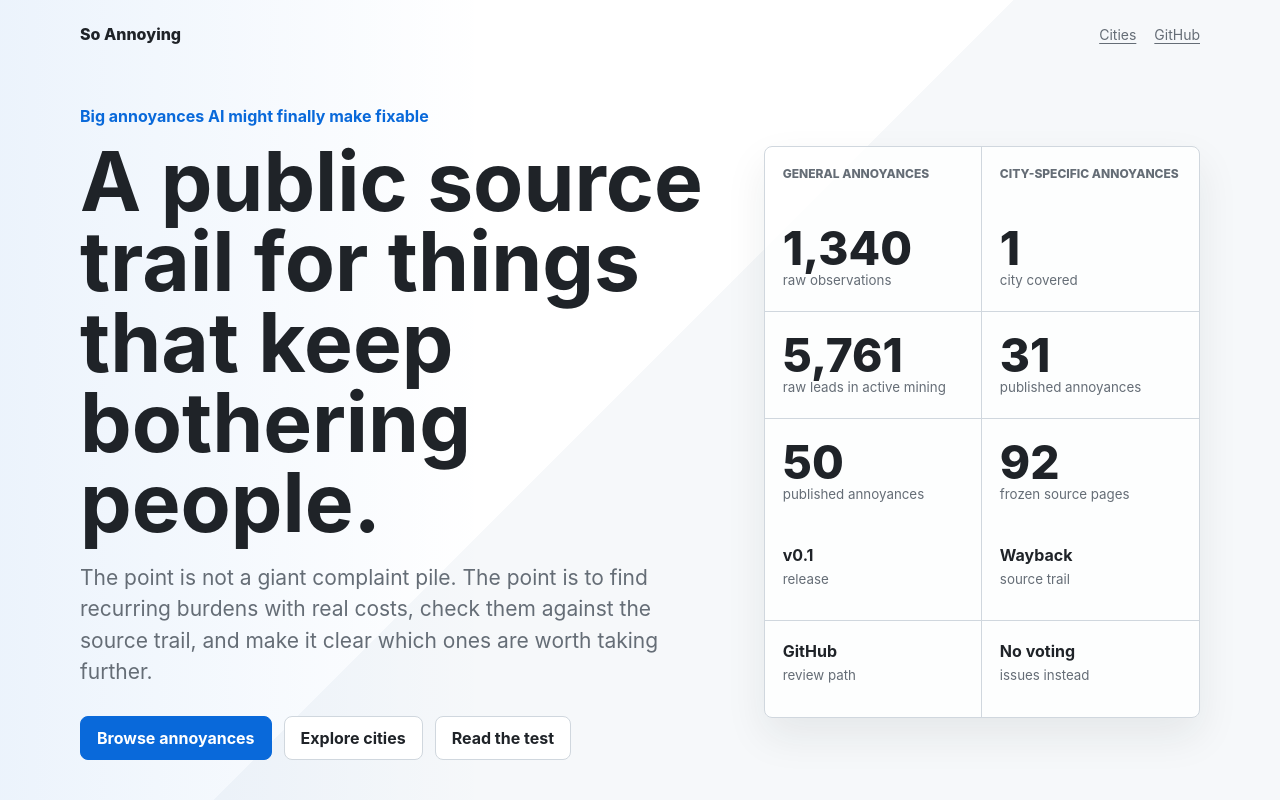
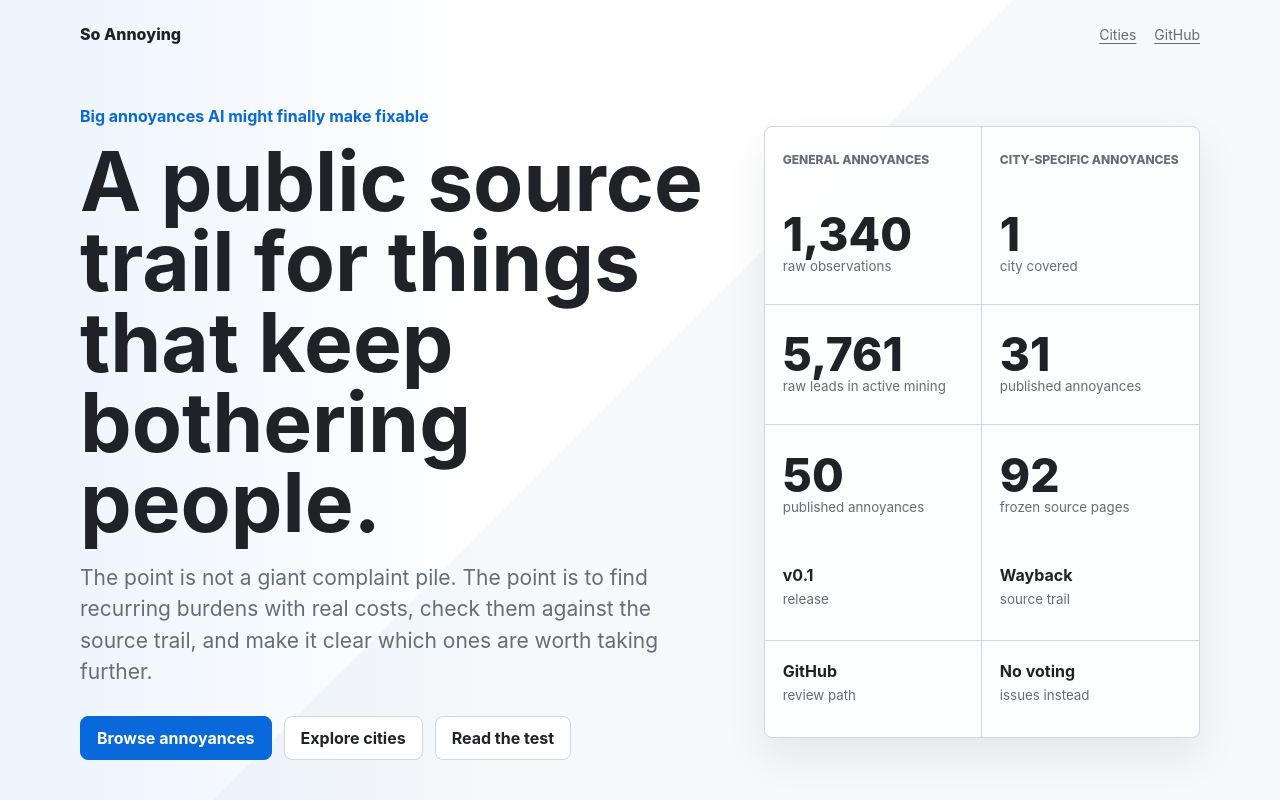
Before and after one commit to pauljump/soannoying, a website: page docs/index.html in a window 1280 px wide. Shown: the top 800 px of the page. Drawn offline with Linux system fonts and the light colour scheme.

Commit message:
fix: align collection stat funnels

```diff
--- a/docs/styles.css
+++ b/docs/styles.css
@@ -146,6 +146,12 @@ h1 {
 .snapshot-columns {
   display: grid;
   grid-template-columns: repeat(2, minmax(0, 1fr));
+  align-items: stretch;
+}
+
+.stat-group {
+  display: grid;
+  grid-template-rows: 58px repeat(3, minmax(120px, 1fr));
 }
 
 .stat-group:first-child {
@@ -153,7 +159,9 @@ h1 {
 }
 
 .stat-heading {
-  min-height: 58px;
+  display: flex;
+  align-items: center;
+  min-height: 0;
   margin: 0;
   padding: 18px 18px 10px;
   color: var(--muted);
@@ -163,6 +171,10 @@ h1 {
 }
 
 .stat {
+  display: flex;
+  flex-direction: column;
+  justify-content: center;
+  min-height: 0;
   padding: 20px 18px;
   border-bottom: 1px solid var(--line);
 }
```
